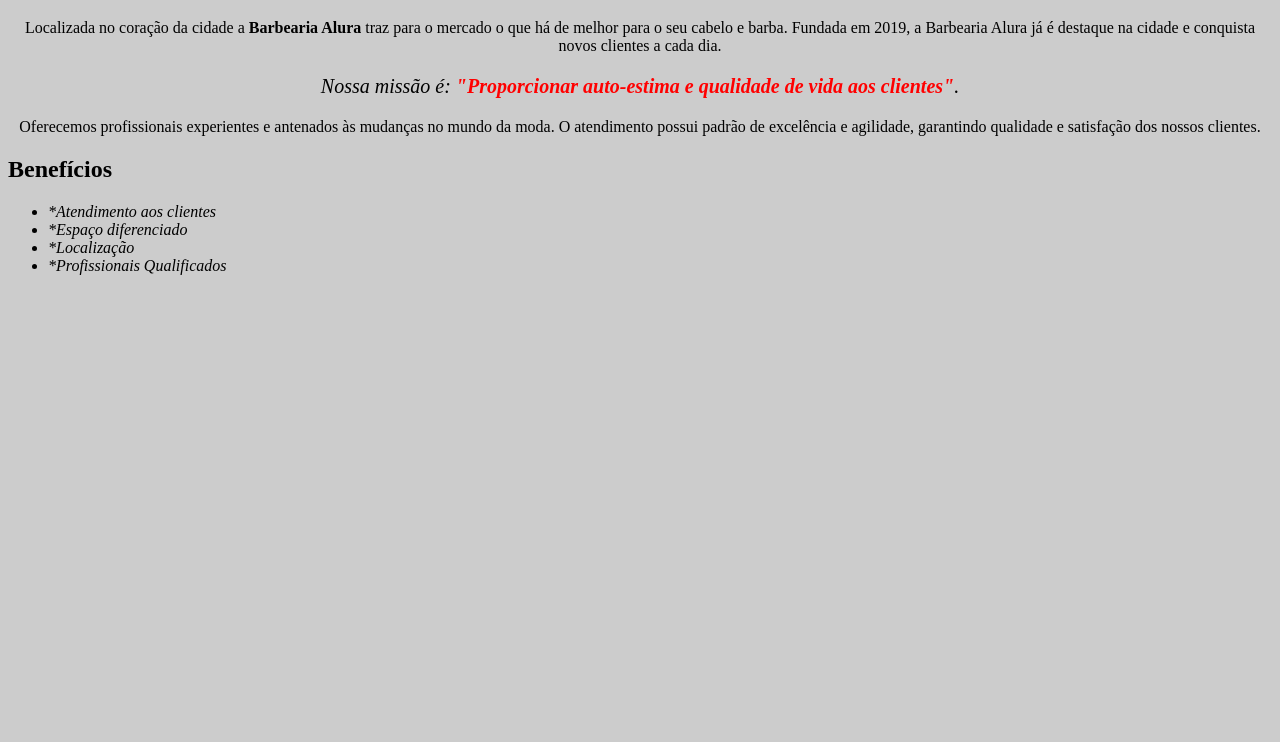
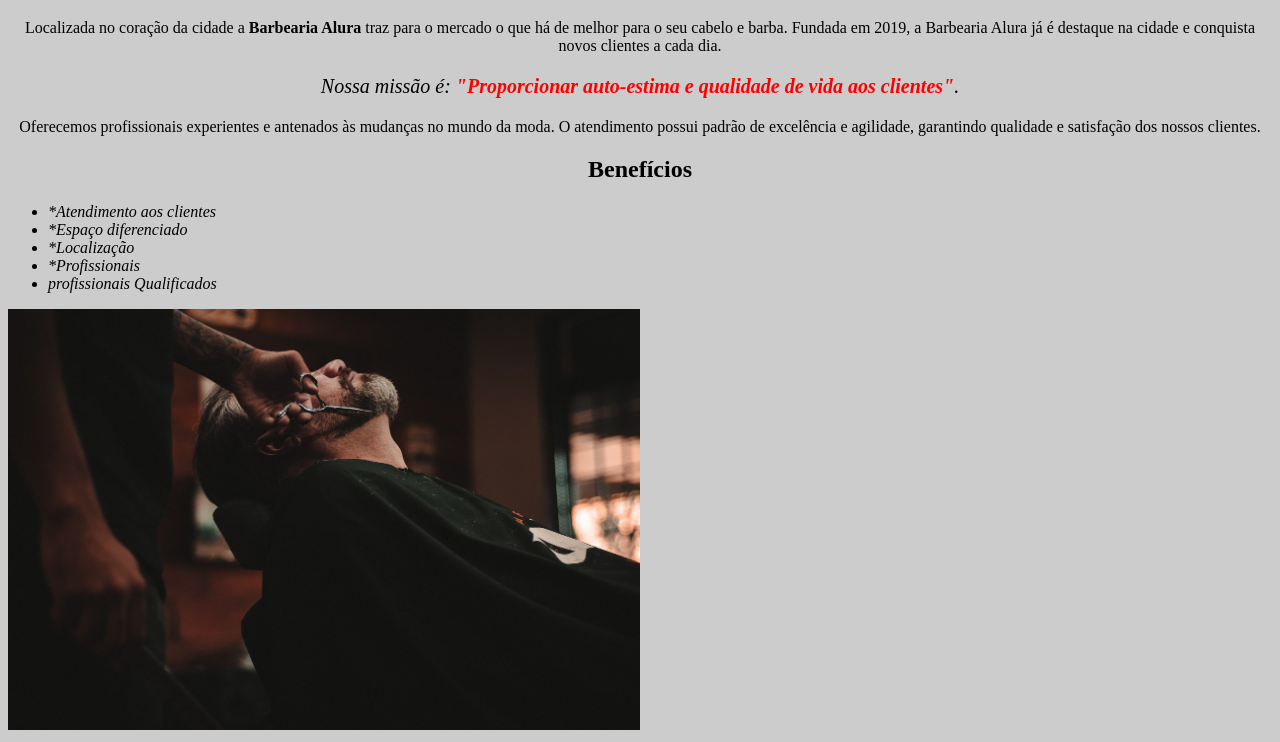
Before and after one commit to guilhermehenriquee475/barbeariaAlura, a plain HTML site: page index.html in a window 1280 px wide. Shown: the part 547-1289 px from the top of the page. Before the commit the page ends 838 px from the top, so only its background shows below. Drawn offline with Linux system fonts and the light colour scheme.

Commit message:
Add files via upload

```diff
--- a/index.html
+++ b/index.html
@@ -25,7 +25,10 @@
             <li class="itens">*Atendimento aos clientes</li>
             <li class="itens">*Espaço diferenciado</li>
             <li class="itens">*Localização</li>
-            <li class="itens">*Profissionais Qualificados</li>
+            <li class="itens">*Profissionais
+            <li class="itens">profissionais Qualificados</li>
       </ul>
+
+      <img src="beneficios.jpg" class="imagembeneficios">
     </body>
 </html>
--- a/style.css
+++ b/style.css
@@ -25,3 +25,13 @@ em strong {
 .itens{
     font-style: italic
 }
+
+.beneficios{
+    background: #ffffff;
+}
+h2{
+    text-align: center;
+}
+.imagembeneficios{
+    width:50% ;
+}
```
Also changed, not shown: beneficios.jpg (added).
